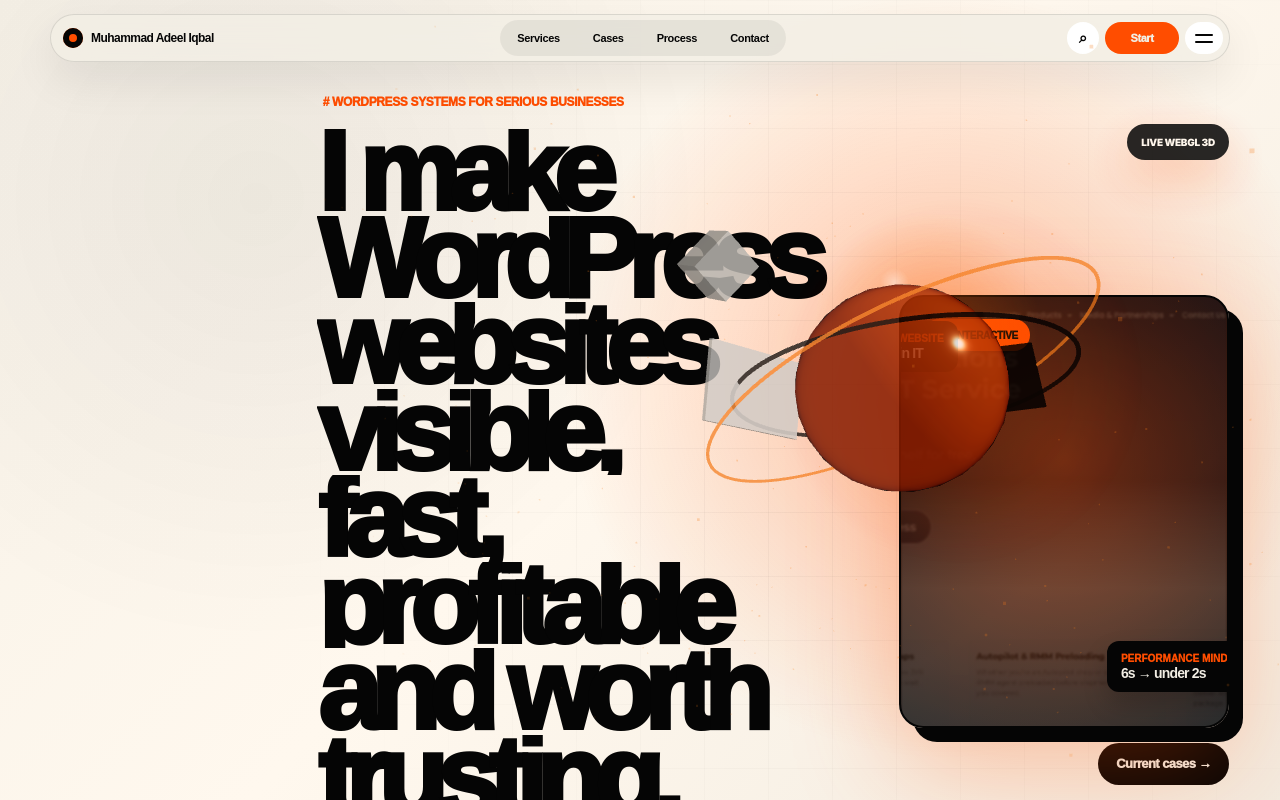
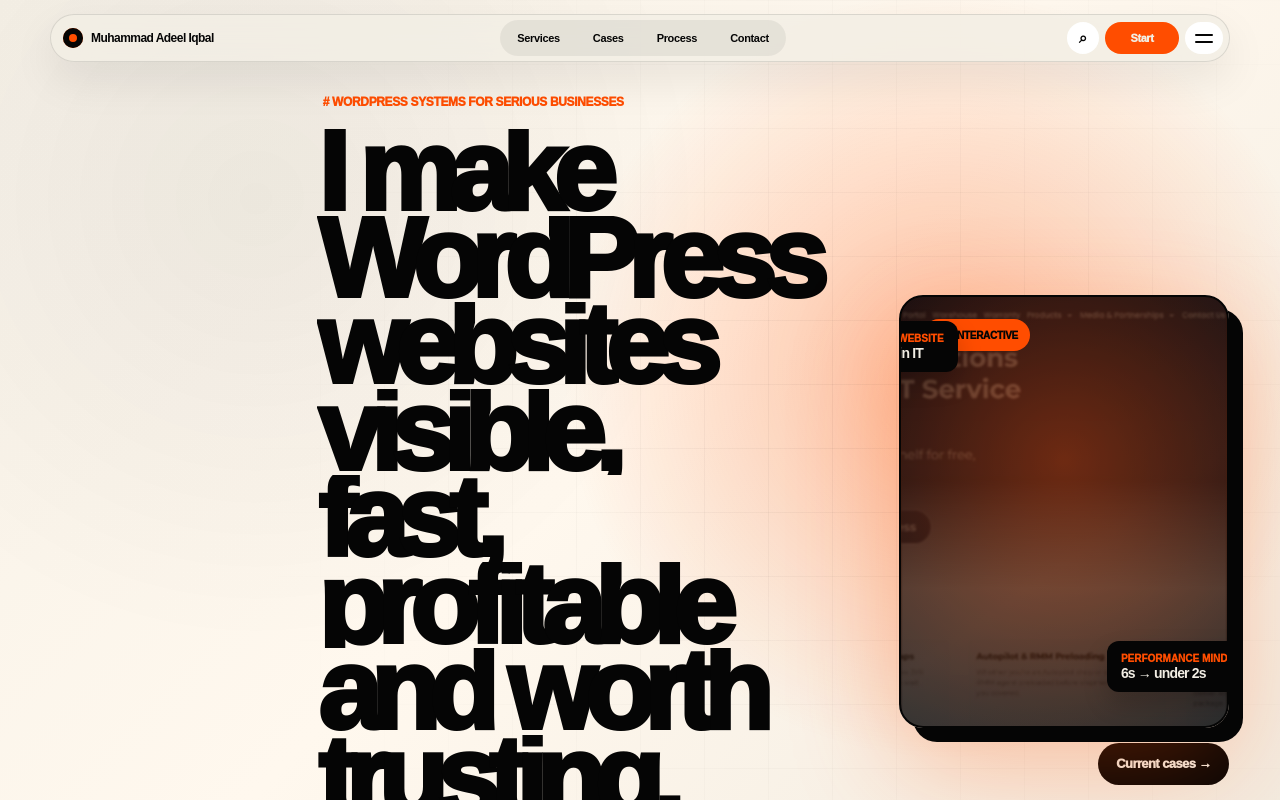
Before and after one commit to adeeliqbalanjum/portfolio-v2, a Next.js app: page / in a window 1280 px wide. Shown: the top 800 px of the page. Built offline with nearby package versions, Linux system fonts and the light colour scheme.

Commit message:
Restore portfolio homepage hero target

```diff
--- a/app/page.jsx
+++ b/app/page.jsx
@@ -1,11 +1,5 @@
 import DigitalistsPortfolio from '@/components/DigitalistsPortfolio';
-import Real3DGlobalLayer from '@/components/Real3DGlobalLayer';
 
 export default function Home() {
-  return (
-    <>
-      <DigitalistsPortfolio />
-      <Real3DGlobalLayer />
-    </>
-  );
+  return <DigitalistsPortfolio />;
 }
```
